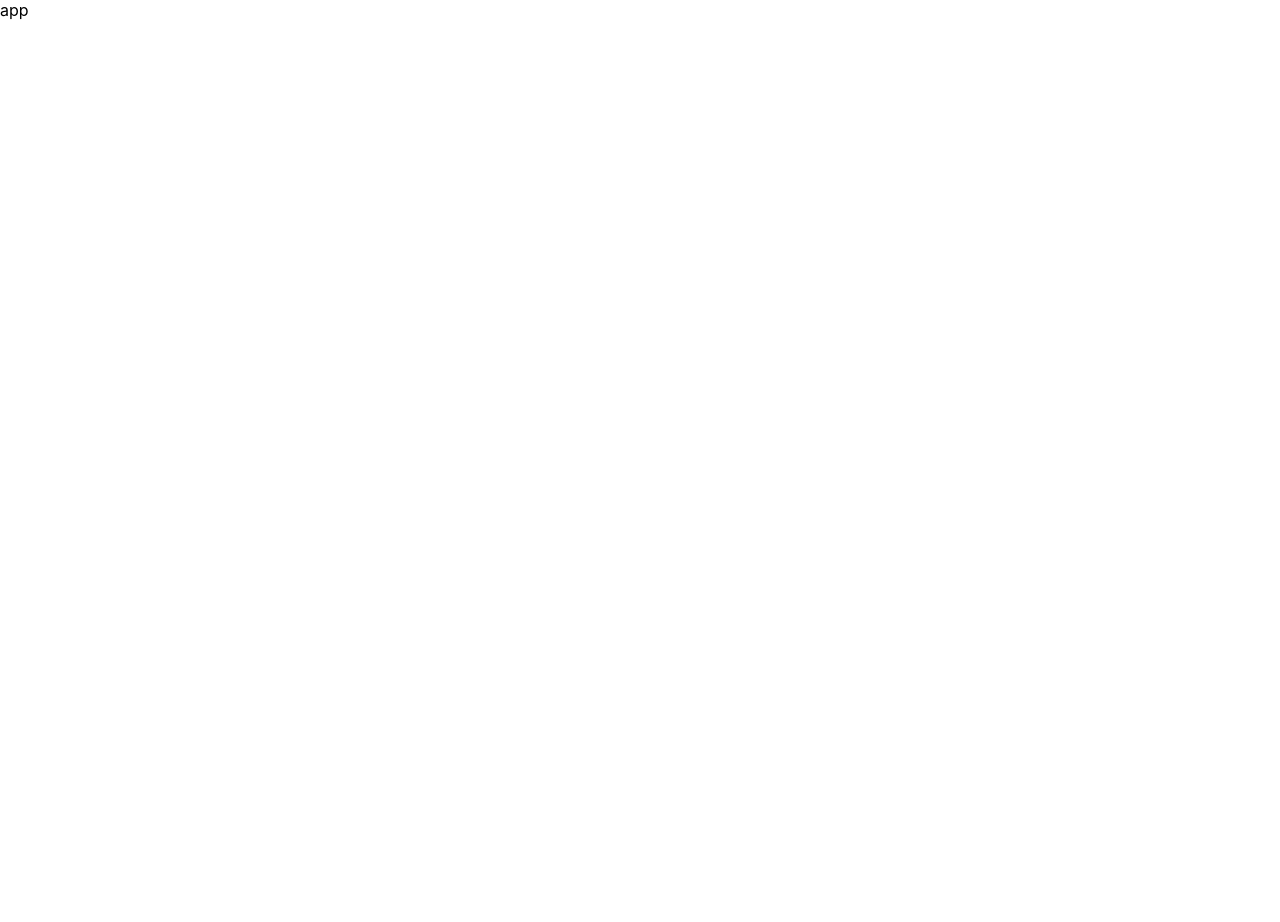
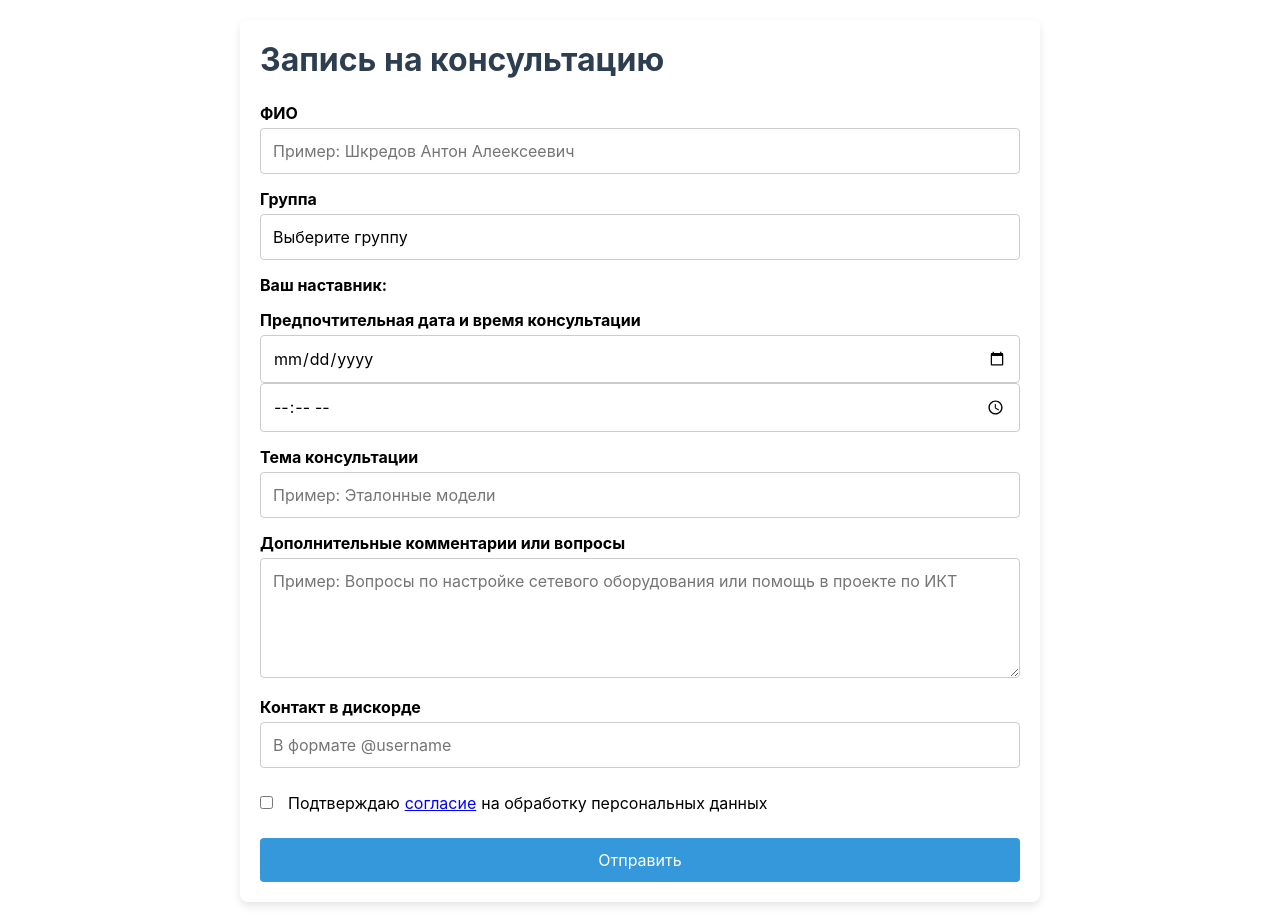
Before and after one commit to twint1m/consultation-form, a React (Create React App) app: page / in a window 1280 px wide. Before the commit the page ends 800 px from the top, so only its background shows below. Built offline with nearby package versions, Linux system fonts and the light colour scheme.

Commit message:
fix: node version & routes

```diff
--- a/src/App.tsx
+++ b/src/App.tsx
@@ -1,11 +1,12 @@
 import React from "react";
-import { Outlet } from "react-router-dom";
+import {Outlet} from "react-router-dom";
+import Form from "./components/Form";
 
 function App() {
   return (
     <div className="App">
-      app
-      <Outlet />
+        <Form/>
+        <Outlet/>
     </div>
   );
 }
--- a/src/index.tsx
+++ b/src/index.tsx
@@ -3,7 +3,6 @@ import ReactDOM from "react-dom/client";
 import "./index.css";
 import { createBrowserRouter, RouterProvider } from "react-router-dom";
 import Consent from "./components/Consent";
-import Form from "./components/Form";
 import App from "./App";
 
 const router = createBrowserRouter([
@@ -11,10 +10,6 @@ const router = createBrowserRouter([
     path: "/",
     element: <App />,
     children: [
-      {
-        path: "form",
-        element: <Form />,
-      },
       {
         path: "consent",
         element: <Consent />,
--- a/tsconfig.json
+++ b/tsconfig.json
@@ -18,7 +18,7 @@
     "resolveJsonModule": true,
     "isolatedModules": true,
     "noEmit": true,
-    "jsx": "react-jsx"
+    "jsx": "preserve"
   },
   "include": [
     "src"
```
